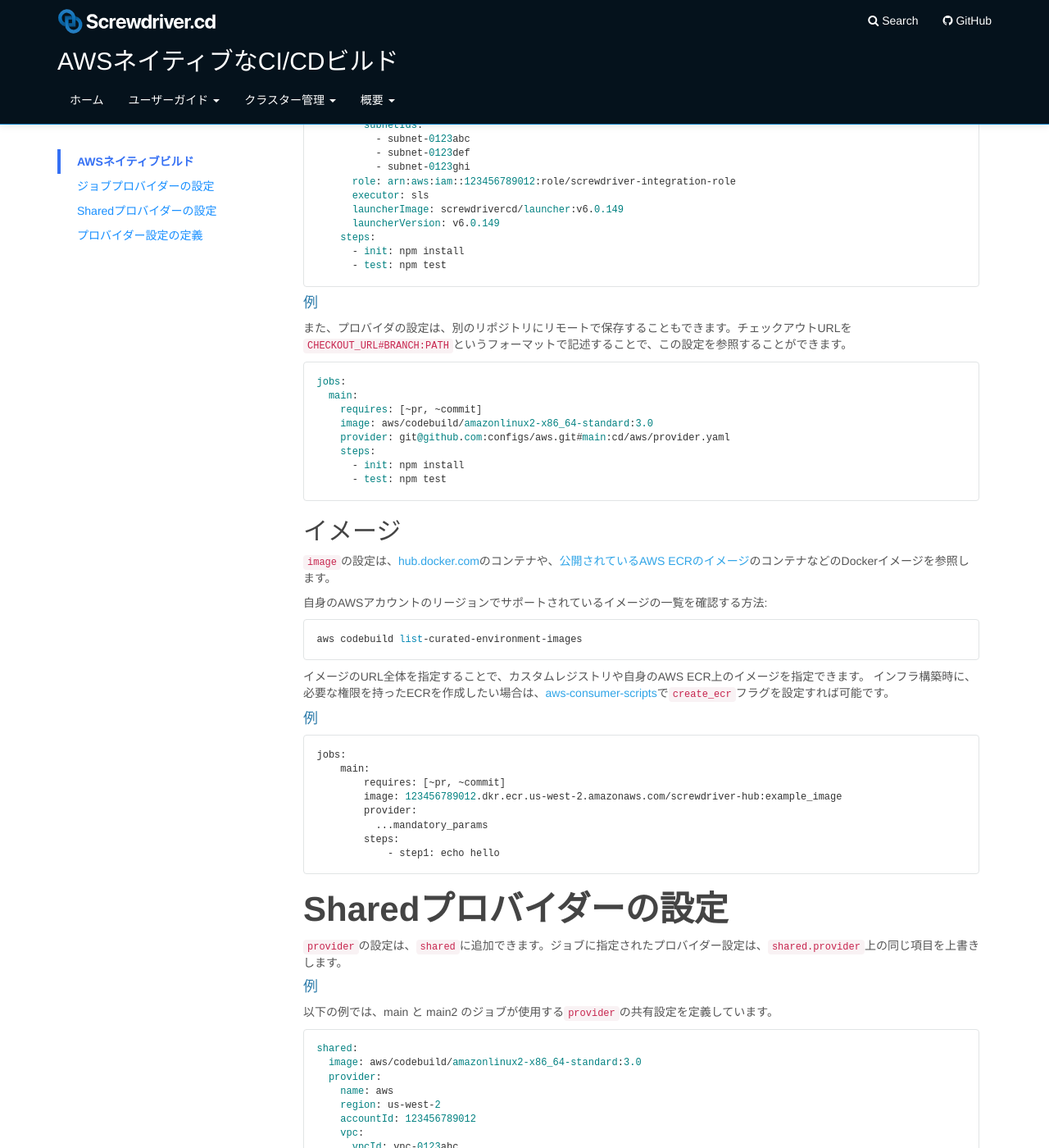
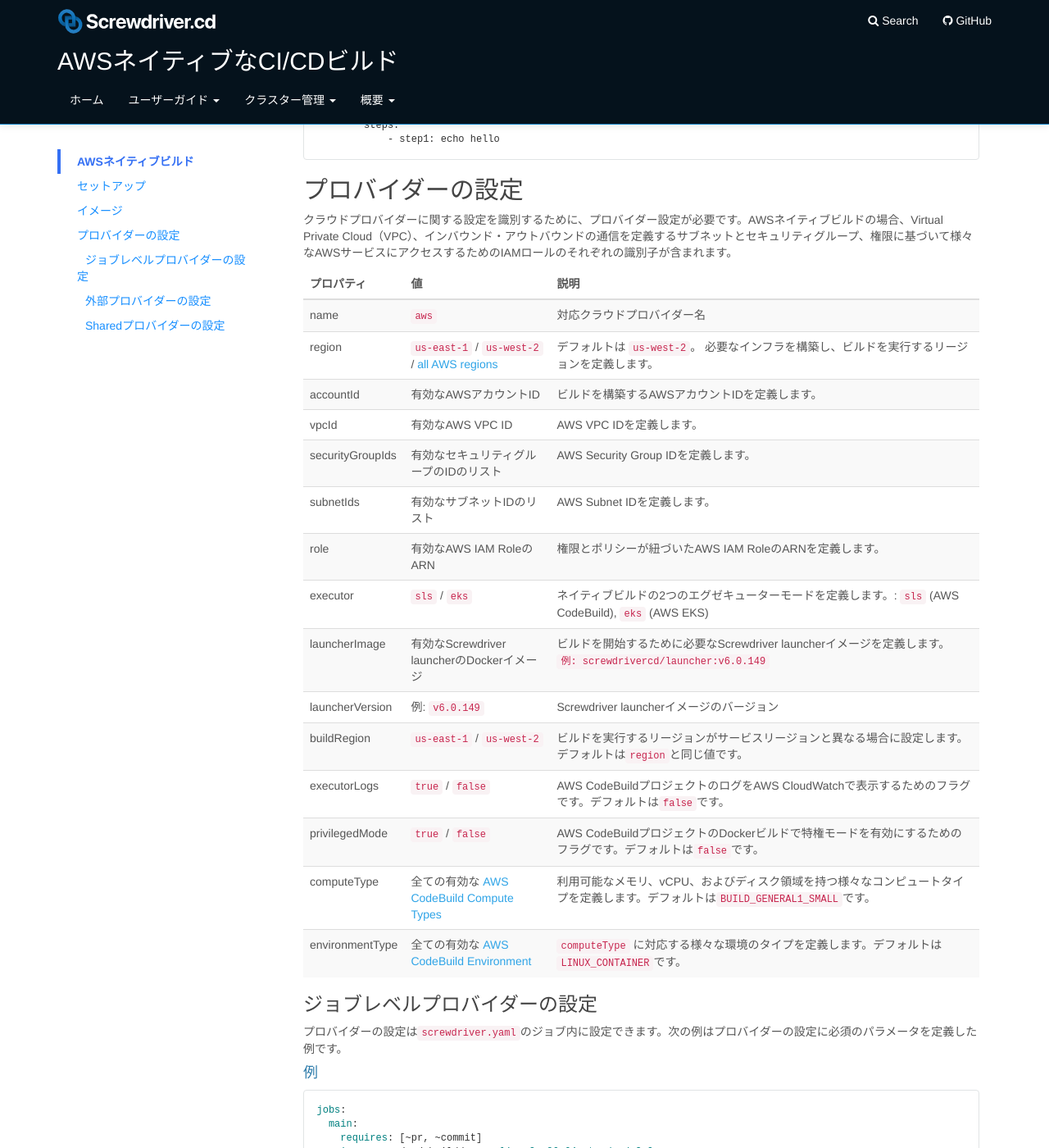
Before and after one commit to screwdriver-cd/guide, a Jekyll site: the page built from docs/ja/cluster-management/aws-integration.md, in a window 1280 px wide and 1400 px high, scrolled down 901 px. Shown: the whole window at 82% size. Built offline with Jekyll 4.4.1, drawn with Linux system fonts in a browser that asks for light colours; some of the changed text lies outside the part shown.

Commit message:
docs: japanese translation202210 (#553)

````diff
--- a/docs/ja/cluster-management/aws-integration.md
+++ b/docs/ja/cluster-management/aws-integration.md
@@ -7,17 +7,23 @@ toc:
     - title: AWSネイティブビルド
       url: "#awsネイティブビルド"
       active: true
-    - title: ジョブプロバイダーの設定
-      url: "#ジョブプロバイダーの設定"
-      active: true
+    - title: セットアップ
+      url: "#セットアップ"
+    - title: イメージ
+      url: "#イメージ"
+    - title: プロバイダーの設定
+      url: "#プロバイダーの設定"
+    - title: ジョブレベルプロバイダーの設定
+      url: "#ジョブレベルプロバイダーの設定"
+      subitem: true
+    - title: 外部プロバイダーの設定
+      url: "#外部プロバイダーの設定"
+      subitem: true
     - title: Sharedプロバイダーの設定
       url: "#sharedプロバイダーの設定"
-      active: true
-    - title: プロバイダー設定の定義
-      url: "#プロバイダー設定の定義"
-      active: true
+      subitem: true
 ---
-## AWSネイティブビルド
+# AWSネイティブビルド
 
 Screwdriverは、Code BuildまたはEKSで実行されるAWSネイティブビルドのオーケストレーションに使用することができます。
 
@@ -36,8 +42,53 @@ Screwdriverは、Code BuildまたはEKSで実行されるAWSネイティブビ
 統合を希望するユーザーは、Screwdriverクラスターの管理者と協力して、ビルドをスケジューリングするために[AWSアカウントを登録する](https://github.com/screwdriver-cd/aws-consumer-scripts/#prerequisite)必要があります。
 
 登録が完了したら、ユーザーは[スクリプト](https://github.com/screwdriver-cd/aws-consumer-scripts/#instructions)を実行して、ビルドインフラを構築する必要があります。
-# ジョブプロバイダーの設定
-クラウドプロバイダーに関する設定を識別するために、ジョブでのプロバイダー設定が必要です。AWSネイティブビルドの場合、Virtual Private Cloud（VPC）、インバウンド・アウトバウンドの通信を定義するサブネットとセキュリティグループ、権限に基づいて様々なAWSサービスにアクセスするためのIAMロールのそれぞれの識別子が含まれます。下記の例は、プロバイダー設定に必須なパラメーターを定義しています。
+
+## イメージ
+`image`の設定は、[hub.docker.com](https://hub.docker.com)のコンテナや、[公開されているAWS ECRのイメージ](https://docs.aws.amazon.com/codebuild/latest/userguide/build-env-ref-available.html)のコンテナなどのDockerイメージを参照します。
+
+自身のAWSアカウントのリージョンでサポートされているイメージの一覧を確認する方法:
+```
+aws codebuild list-curated-environment-images
+```
+イメージのURL全体を指定することで、カスタムレジストリや自身のAWS ECR上のイメージを指定できます。
+インフラ構築時に、必要な権限を持ったECRを作成したい場合は、[aws-consumer-scripts](https://github.com/screwdriver-cd/aws-consumer-scripts#config-definitions)で`create_ecr`フラグを設定すれば可能です。
+
+#### 例
+```
+jobs:
+    main:
+        requires: [~pr, ~commit]
+        image: 123456789012.dkr.ecr.us-west-2.amazonaws.com/screwdriver-hub:example_image
+        provider:
+          ...mandatory_params
+        steps:
+            - step1: echo hello
+```
+
+## プロバイダーの設定
+クラウドプロバイダーに関する設定を識別するために、プロバイダー設定が必要です。AWSネイティブビルドの場合、Virtual Private Cloud（VPC）、インバウンド・アウトバウンドの通信を定義するサブネットとセキュリティグループ、権限に基づいて様々なAWSサービスにアクセスするためのIAMロールのそれぞれの識別子が含まれます。
+
+ | プロパティ | 値 | 説明 |
+ |------------|--------|-------------|
+ | name | `aws` | 対応クラウドプロバイダー名 |
+ | region | `us-east-1` / `us-west-2` / [all AWS regions](https://docs.aws.amazon.com/AmazonRDS/latest/UserGuide/Concepts.RegionsAndAvailabilityZones.html) | デフォルトは `us-west-2`。 必要なインフラを構築し、ビルドを実行するリージョンを定義します。 |
+ | accountId | 有効なAWSアカウントID | ビルドを構築するAWSアカウントIDを定義します。 |
+ | vpcId | 有効なAWS VPC ID | AWS VPC IDを定義します。 |
+ | securityGroupIds | 有効なセキュリティグループのIDのリスト | AWS Security Group IDを定義します。 |
+ | subnetIds | 有効なサブネットIDのリスト | AWS Subnet IDを定義します。 |
+ | role | 有効なAWS IAM RoleのARN  | 権限とポリシーが紐づいたAWS IAM RoleのARNを定義します。 |
+ | executor | `sls` / `eks` | ネイティブビルドの2つのエグゼキューターモードを定義します。: `sls` (AWS CodeBuild), `eks` (AWS EKS) |
+ | launcherImage | 有効なScrewdriver launcherのDockerイメージ | ビルドを開始するために必要なScrewdriver launcherイメージを定義します。`例: screwdrivercd/launcher:v6.0.149` |
+ | launcherVersion | 例: `v6.0.149` | Screwdriver launcherイメージのバージョン |
+ | buildRegion | `us-east-1` / `us-west-2` | ビルドを実行するリージョンがサービスリージョンと異なる場合に設定します。デフォルトは`region`と同じ値です。 |
+ | executorLogs | `true` / `false` | AWS CodeBuildプロジェクトのログをAWS CloudWatchで表示するためのフラグです。デフォルトは`false`です。 |
+ | privilegedMode | `true` / `false` | AWS CodeBuildプロジェクトのDockerビルドで特権モードを有効にするためのフラグです。デフォルトは`false`です。 |
+ | computeType | 全ての有効な [AWS CodeBuild Compute Types](https://docs.aws.amazon.com/codebuild/latest/userguide/build-env-ref-compute-types.html) | 利用可能なメモリ、vCPU、およびディスク領域を持つ様々なコンピュートタイプを定義します。デフォルトは`BUILD_GENERAL1_SMALL`です。 |
+ | environmentType | 全ての有効な [AWS CodeBuild Environment](https://docs.aws.amazon.com/codebuild/latest/userguide/build-env-ref-compute-types.html) | `computeType` に対応する様々な環境のタイプを定義します。デフォルトは`LINUX_CONTAINER`です。 |
+
+
+### ジョブレベルプロバイダーの設定
+プロバイダーの設定は`screwdriver.yaml`のジョブ内に設定できます。次の例はプロバイダーの設定に必須のパラメータを定義した例です。
 
 #### 例
 ```
@@ -66,9 +117,10 @@ jobs:
       - test: npm test
 ```
 
+### 外部プロバイダーの設定
+また、プロバイダーの設定は、別のリポジトリにリモートで保存することもできます。チェックアウトURLを`CHECKOUT_URL#BRANCH:PATH`というフォーマットで記述することで、この設定を参照することができます。
+
 #### 例
-また、プロバイダの設定は、別のリポジトリにリモートで保存することもできます。チェックアウトURLを`CHECKOUT_URL#BRANCH:PATH`というフォーマットで記述することで、この設定を参照することができます。
-
 ```
 jobs:
   main:
@@ -80,29 +132,7 @@ jobs:
       - test: npm test
 ```
 
-## イメージ
-`image`の設定は、[hub.docker.com](https://hub.docker.com)のコンテナや、[公開されているAWS ECRのイメージ](https://docs.aws.amazon.com/codebuild/latest/userguide/build-env-ref-available.html)のコンテナなどのDockerイメージを参照します。
-
-自身のAWSアカウントのリージョンでサポートされているイメージの一覧を確認する方法:
-```
-aws codebuild list-curated-environment-images
-```
-イメージのURL全体を指定することで、カスタムレジストリや自身のAWS ECR上のイメージを指定できます。
-インフラ構築時に、必要な権限を持ったECRを作成したい場合は、[aws-consumer-scripts](https://github.com/screwdriver-cd/aws-consumer-scripts#config-definitions)で`create_ecr`フラグを設定すれば可能です。
-
-#### 例
-```
-jobs:
-    main:
-        requires: [~pr, ~commit]
-        image: 123456789012.dkr.ecr.us-west-2.amazonaws.com/screwdriver-hub:example_image
-        provider:
-          ...mandatory_params
-        steps:
-            - step1: echo hello
-```
-
-# Sharedプロバイダーの設定
+### Sharedプロバイダーの設定
 `provider`の設定は、`shared`に追加できます。ジョブに指定されたプロバイダー設定は、`shared.provider`上の同じ項目を上書きします。
 
 #### 例
@@ -161,23 +191,3 @@ jobs:
             - test: echo Skipping test
 
 ```
-
-# プロバイダー設定の定義
-
- | Property | Values | Description |
- |------------|--------|-------------|
- | name | `aws` | 対応クラウドプロバイダー名 |
- | region | `us-east-1` / `us-west-2` / [all AWS regions](https://docs.aws.amazon.com/AmazonRDS/latest/UserGuide/Concepts.RegionsAndAvailabilityZones.html) | デフォルトは `us-west-2`. 必要なインフラを構築し、ビルドを実行するリージョンを定義します。 |
- | accountId | 有効なAWSアカウントID | ビルドを構築するAWSアカウントIDを定義します。 |
- | vpcId | 有効なAWS VPC ID | AWS VPC IDを定義します。 |
- | securityGroupIds | 有効なセキュリティグループのIDのリスト | AWS Security Group IDを定義します。 |
- | subnetIds | 有効なサブネットIDのリスト | AWS Subnet IDを定義します。 |
- | role | 有効なAWS IAM RoleのARN  | 権限とポリシーが紐づいたAWS IAM RoleのARNを定義します。 |
- | executor | `sls` / `eks` | ネイティブビルドの2つのエグゼキューターモードを定義します。: `sls` (AWS CodeBuild), `eks` (AWS EKS) |
- | launcherImage | 有効なScrewdriver launcherのDockerイメージ | ビルドを開始するために必要なScrewdriver launcherイメージを定義します。`例: screwdrivercd/launcher:v6.0.149` |
- | launcherVersion | 例: `v6.0.149` | Screwdriver launcherイメージのバージョン |
- | buildRegion | `us-east-1` / `us-west-2` | ビルドを実行するリージョンがサービスリージョンと異なる場合に設定します。デフォルトは`region`と同じ値です。 |
- | executorLogs | `true` / `false` | AWS CodeBuildプロジェクトのログをAWS CloudWatchで表示するためのフラグです。デフォルトは`false`です。 |
- | privilegedMode | `true` / `false` | AWS CodeBuildプロジェクトのDockerビルドで特権モードを有効にするためのフラグです。デフォルトは`false`です。 |
- | computeType | 全ての有効な [AWS CodeBuild Compute Types](https://docs.aws.amazon.com/codebuild/latest/userguide/build-env-ref-compute-types.html) | 利用可能なメモリ、vCPU、およびディスク領域を持つ様々なコンピュートタイプを定義します。デフォルトは`BUILD_GENERAL1_SMALL`です。 |
- | environmentType | 全ての有効な [AWS CodeBuild Environment](https://docs.aws.amazon.com/codebuild/latest/userguide/build-env-ref-compute-types.html) | `computeType` に対応する様々な環境のタイプを定義します。デフォルトは`LINUX_CONTAINER`です。 |
--- a/docs/ja/user-guide/FAQ.md
+++ b/docs/ja/user-guide/FAQ.md
@@ -59,6 +59,8 @@ toc:
       url: "#凍結したジョブをキャンセルして予定されたビルドが行われないようにするには"
     - title: 'ビルドが最新のgit shaで実行されたかどうかを知るには？'
       url: "#ビルドが最新のgit-shaで実行されたかどうかを知るには"
+    - title: '"Pipeline does not have admin, unable to start job."のメッセージが表示されるのはなぜ？'
+      url: "#pipeline-does-not-have-admin-unable-to-start-jobのメッセージが表示されるのはなぜ"
 
 ---
 
@@ -290,3 +292,8 @@ UIでは
 _古いイベントからビルドを開始した場合、イベント一覧の一番上は最新のイベントのものではなくなります。最新のイベントは下にスクロールすると見つけられます。_
 
 ![Latest SHA](../../user-guide/assets/latest-sha.png)
+
+## `Pipeline does not have admin, unable to start job.`のメッセージが表示されるのはなぜ？
+パイプラインに有効なadminが存在しない場合、定期実行ジョブのようなスケジューリングされたジョブは失敗します。このジョブにSlackやメールの通知設定がされていた場合Screwdriverはジョブの定期実行が失敗した際にSlackやメールでこのメッセージを送信します。
+
+この問題を解消するには、オプションタブからパイプラインのsyncを実行してください。
````
Also changed, not shown: docs/ja/user-guide/templates.md (+2 -0 lines).
